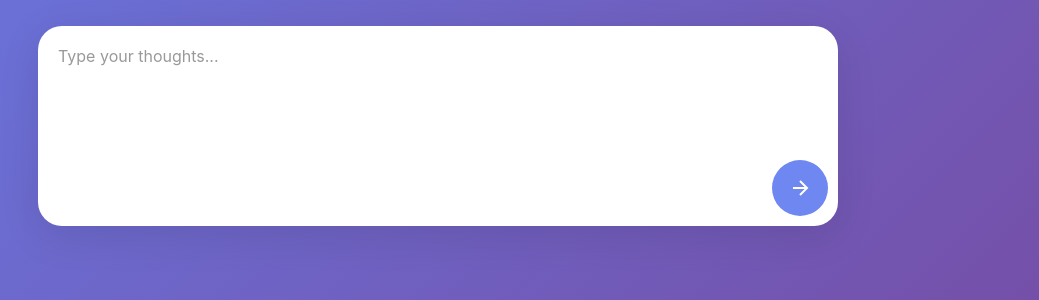
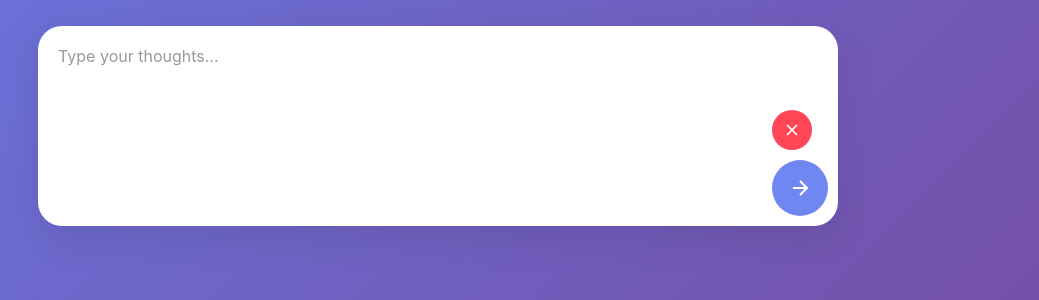
Before and after one commit to MuhamdNouman/Summo, a FastAPI app: page / in a window 1280 px wide. Shown: the part 341-641 px from the top of the page, without its empty margins (202-1241 px from the left). Run offline with FastAPI, Linux system fonts and the light colour scheme.

Commit message:
add clear button

```diff
--- a/static/script.js
+++ b/static/script.js
@@ -6,6 +6,7 @@ const summaryText = document.getElementById('summaryText');
 const errorSection = document.getElementById('errorSection');
 const errorText = document.getElementById('errorText');
 const copyBtn = document.getElementById('copyBtn');
+const clearBtn = document.getElementById('clearBtn');
 
 // Summarize function
 async function summarize() {
@@ -86,3 +87,20 @@ inputText.addEventListener('keydown', (e) => {
         summarize();
     }
 });
+
+// Add this function after the copyToClipboard function
+
+function clearAll() {
+    // Clear input
+    inputText.value = '';
+
+    // Hide all sections
+    hideAll();
+
+    // Focus back on input
+    inputText.focus();
+}
+
+// Add this at the bottom with other event listeners
+
+clearBtn.addEventListener('click', clearAll);
--- a/static/style.css
+++ b/static/style.css
@@ -46,6 +46,41 @@ h2 {
     display: flex;
     gap: 15px;
     align-items: flex-end;
+}
+
+/* Add this after .input-section styles */
+
+.button-group {
+    display: flex;
+    gap: 10px;
+    flex-direction: column;
+}
+
+.clear-btn {
+    background: #ff4757;
+    border: none;
+    border-radius: 50%;
+    width: 40px;
+    height: 40px;
+    display: flex;
+    align-items: center;
+    justify-content: center;
+    cursor: pointer;
+    transition: all 0.3s ease;
+    flex-shrink: 0;
+}
+
+.clear-btn:hover {
+    background: #e84118;
+    transform: scale(1.05);
+}
+
+.clear-btn:active {
+    transform: scale(0.95);
+}
+
+.clear-btn svg {
+    color: white;
 }
 
 textarea {
--- a/templates/index.html
+++ b/templates/index.html
@@ -21,11 +21,18 @@
                 placeholder="Type your thoughts..."
                 rows="8"
                 ></textarea>
+               <div class="button-group">
+                    <button id="clearBtn" class="clear-btn" title="Clear text">
+                        <svg width="20" height="20" viewBox="0 0 24 24" fill="none" stroke="currentColor" stroke-width="2">
+                            <path d="M18 6L6 18M6 6l12 12"/>
+                        </svg>
+                    </button>
                     <button id="summarizeBtn" class="submit-btn">
                        <svg width="24" height="24" viewBox="0 0 24 24" fill="none" stroke="currentColor" stroke-width="2">
                             <path d="M5 12h14M12 5l7 7-7 7"/>
                         </svg>
                     </button>
+                </div>
             </div>
 
             <!-- Loading Spinner -->
```
Lines whose indentation alone changed are shown as unchanged.
